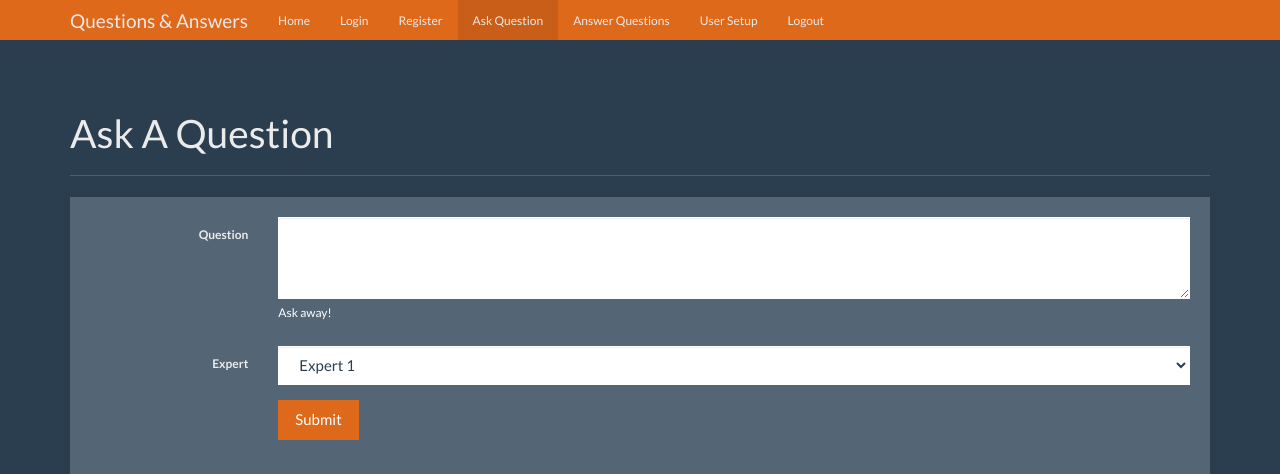
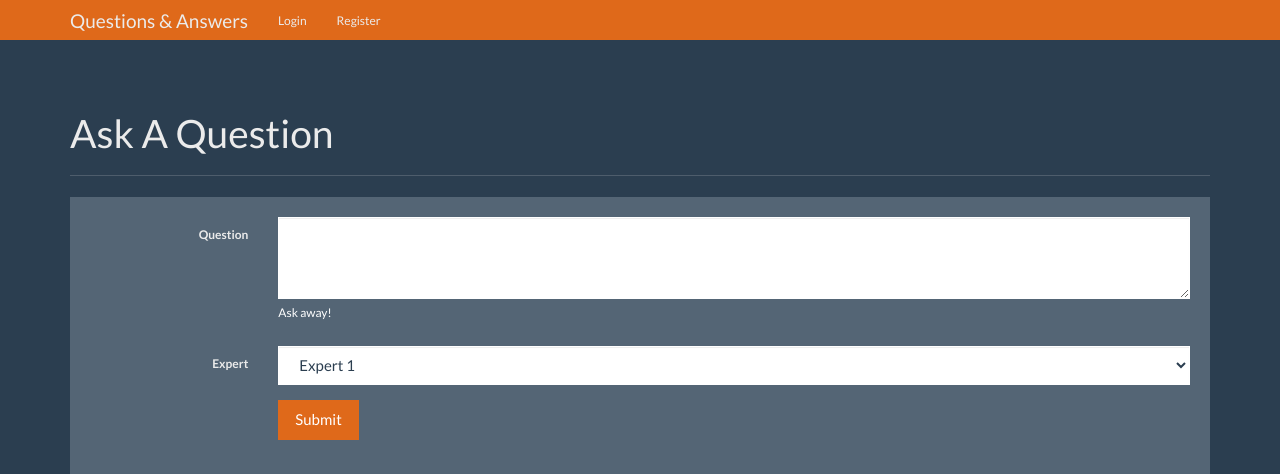
Before and after one commit to AbdElrahmanKhalid0/Q-A-blog, a Flask app: page /ask in a window 1280 px wide. Shown: the top 474 px of the page. Run offline with Flask 2, Linux system fonts and the light colour scheme; some libraries are stand-ins or nearby versions.

Commit message:
added the user authentication and the logout functionality

```diff
--- a/application.py
+++ b/application.py
@@ -48,7 +48,9 @@ def close_db(error):
 # routes
 @app.route("/")
 def home():
-    db = get_db()
+    if 'username' not in session:
+        return redirect(url_for("login"))
+
     cursor = get_db_cursor()
     cursor.execute("SELECT * FROM questions Where status='answered'")
     questions = dictionarizeData(cursor.fetchall(), cursor.description)
@@ -64,8 +66,10 @@ def ask():
 
 @app.route("/login", methods=['GET','POST'])
 def login():
+    if 'username' in session:
+        return redirect(url_for("home"))
+
     if request.method == 'POST':
-        db = get_db()
         cursor = get_db_cursor()
         cursor.execute("SELECT * FROM users WHERE username=%s", (request.form.get("username"),))
         user = cursor.fetchone()
@@ -92,6 +96,9 @@ def question():
 
 @app.route("/register", methods=['POST','GET'])
 def register():
+    if 'username' in session:
+        return redirect(url_for("home"))
+
     if request.method == 'POST':
         db = get_db()
         cursor = get_db_cursor()
--- a/templates/layout.html
+++ b/templates/layout.html
@@ -23,13 +23,16 @@
         </div>
         <div id="navbar" class="navbar-collapse collapse">
           <ul class="nav navbar-nav">
-            <li class="{{'active' if title == 'Home'}}"><a href="{{ url_for('home') }}">Home</a></li>
-            <li class="{{'active' if title == 'Login'}}"><a href="{{ url_for('login') }}">Login</a></li>
-            <li class="{{'active' if title == 'Register'}}"><a href="{{ url_for('register') }}">Register</a></li>
-            <li class="{{'active' if title == 'Ask Question'}}"><a href="{{ url_for('ask') }}">Ask Question</a></li>
-            <li class="{{'active' if title == 'Answer Questions'}}"><a href="{{ url_for('answer') }}">Answer Questions</a></li>
-            <li class="{{'active' if title == 'User Setup'}}"><a href="{{ url_for('users') }}">User Setup</a></li>
-            <li><a href="#">Logout</a></li>
+            {% if 'username' in session%}
+              <li class="{{'active' if title == 'Home'}}"><a href="{{ url_for('home') }}">Home</a></li>
+              <li class="{{'active' if title == 'Ask Question'}}"><a href="{{ url_for('ask') }}">Ask Question</a></li>
+              <li class="{{'active' if title == 'Answer Questions'}}"><a href="{{ url_for('answer') }}">Answer Questions</a></li>
+              <li class="{{'active' if title == 'User Setup'}}"><a href="{{ url_for('users') }}">User Setup</a></li>
+              <li><a href="{{ url_for('logout' )}}">Logout</a></li>
+            {% else %}
+              <li class="{{'active' if title == 'Login'}}"><a href="{{ url_for('login') }}">Login</a></li>
+              <li class="{{'active' if title == 'Register'}}"><a href="{{ url_for('register') }}">Register</a></li>
+            {% endif %}
           </ul>
         </div>
         <!--/.nav-collapse -->
```
